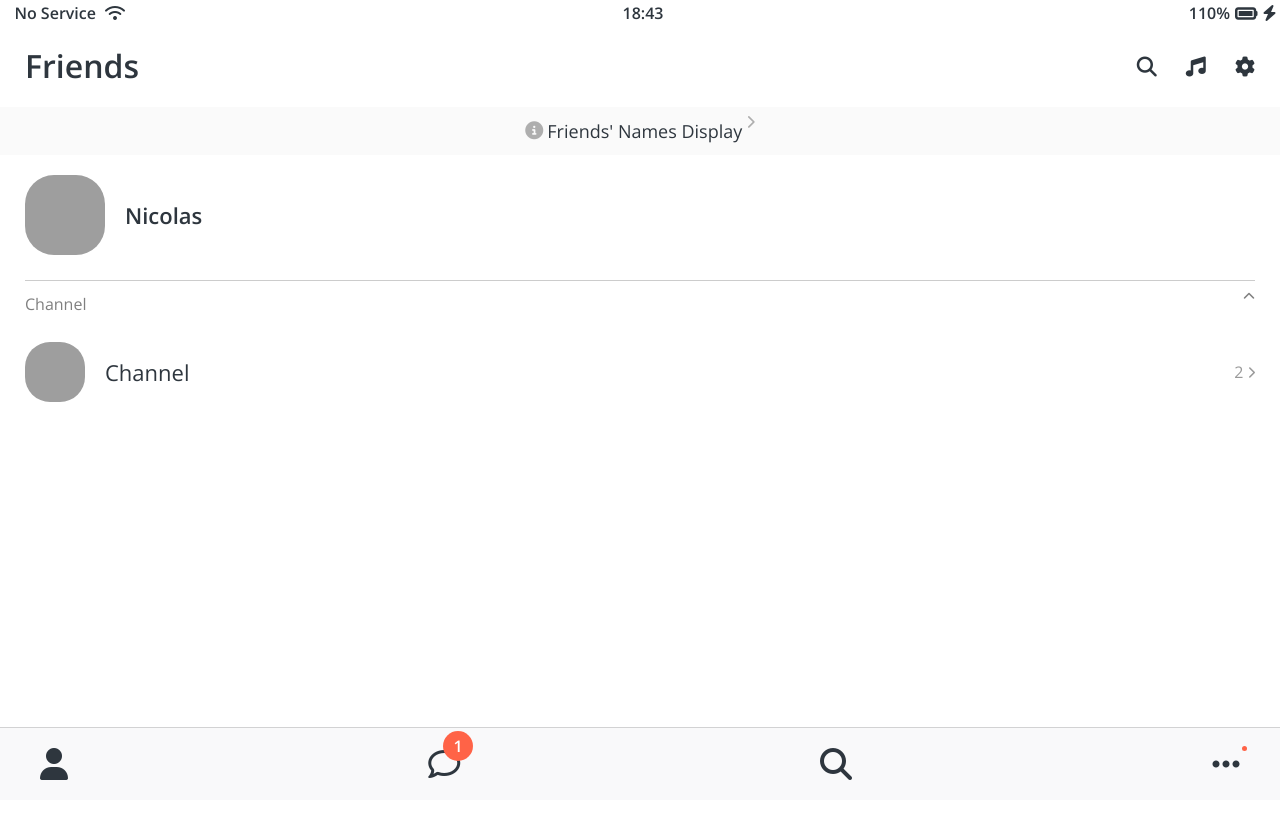
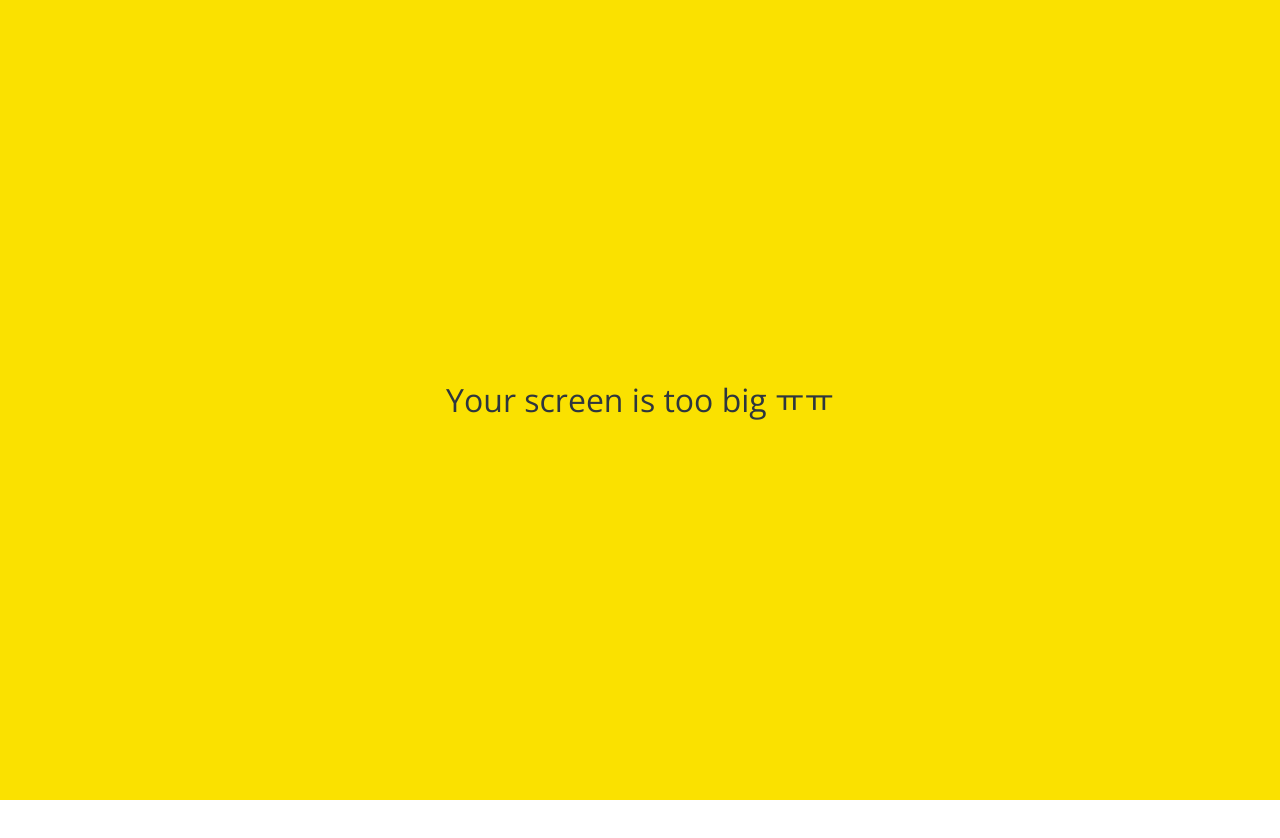
Before and after one commit to Jeongyounghyeon/kokoa-clone-2020, a plain HTML site: page friends.html in a window 1280 px wide. Shown: the top 838 px of the page. Drawn offline with nearby package versions, Linux system fonts and the light colour scheme; grey boxes are pictures that could not be loaded.

Commit message:
#6.40 No Mobile Media Query

```diff
--- /dev/null
+++ b/css/components/no-mobile.css
@@ -0,0 +1,18 @@
+#no-mobile {
+  position: absolute;
+  z-index: 99;
+  height: 100vh;
+  width: 100vw;
+  background-color: var(--yellow);
+  display: flex;
+  top: 0;
+  justify-content: center;
+  align-items: center;
+  font-size: 32px;
+}
+
+@media screen and (max-width: 645px) {
+  #no-mobile {
+    display: none;
+  }
+}
--- a/css/styles.css
+++ b/css/styles.css
@@ -10,6 +10,7 @@
 @import "components/user-component.css";
 @import "components/badge.css";
 @import "components/icon-row.css";
+@import "components/no-mobile.css";
 
 /* Screens */
 @import "screens/login.css";
--- a/friends.html
+++ b/friends.html
@@ -109,6 +109,11 @@
     <div id="splash-screen">
       <i class="fas fa-comment"></i>
     </div>
+
+    <div id="no-mobile">
+      <span>Your screen is too big ㅠㅠ</span>
+    </div>
+
     <script
       src="https://kit.fontawesome.com/6478f529f2.js"
       crossorigin="anonymous"
```
Also changed, not shown: chat.html (+4 -0 lines), chats.html (+4 -0 lines), find.html (+4 -0 lines), index.html (+4 -0 lines), more.html (+4 -0 lines), settings.html (+4 -0 lines).
